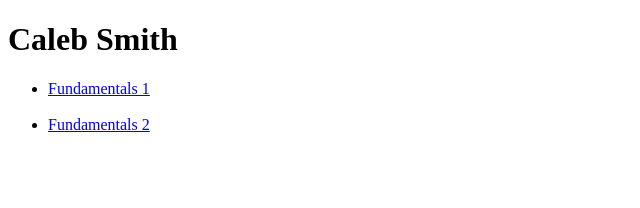
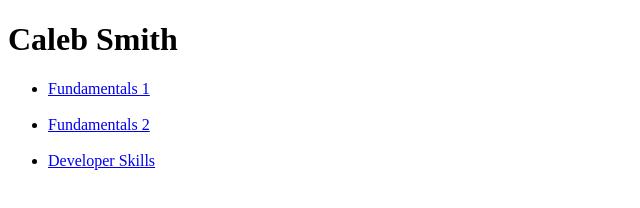
Before and after one commit to csmitty97/javascript_course, a plain HTML site: page index.html in a window 1280 px wide. Shown: the whole page, without its empty margins (0-640 px from the left). Drawn offline with Linux system fonts and the light colour scheme.

Commit message:
Update index.html

```diff
--- a/index.html
+++ b/index.html
@@ -16,6 +16,7 @@
     <ul>
       <li><a href="fundamentals-1/index.html">Fundamentals 1</a></li><br>
       <li><a href="fundamentals-2/index.html">Fundamentals 2</a></li><br>
+      <li><a href="developer-skills/index.html">Developer Skills</a></li><br>
 
 
     </ul>
```
